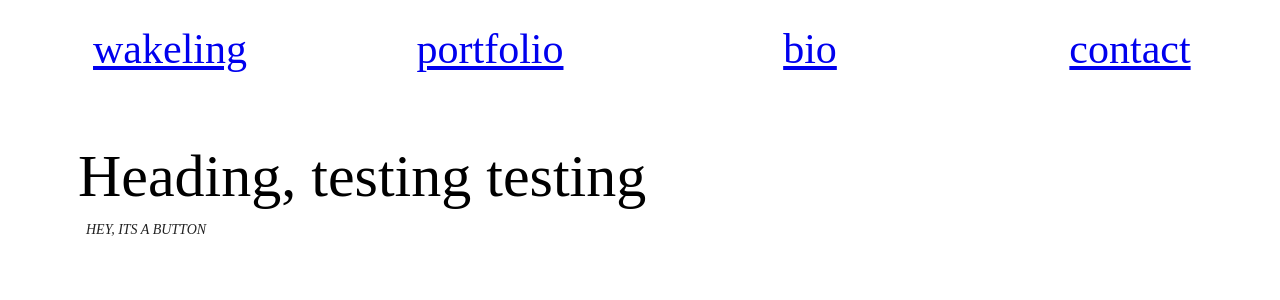
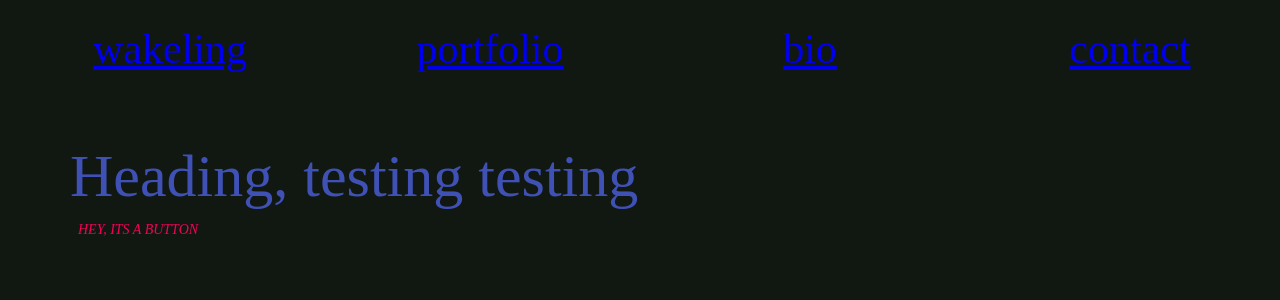
Before and after one commit to harryw123545/website-second-draft, a React (Create React App) app: page /portfolio in a window 1280 px wide. Shown: the top 300 px of the page. Built offline with nearby package versions, Linux system fonts and the light colour scheme.

Commit message:
changed background color

```diff
--- a/src/App.js
+++ b/src/App.js
@@ -1,7 +1,8 @@
 import { Box, makeStyles, Typography, ThemeProvider} from '@material-ui/core'
 import { createMuiTheme } from '@material-ui/core/styles'
 import Codex from './fonts/Codex-Regular.otf';
-import { purple } from '@material-ui/core/colors'
+import CssBaseline from "@material-ui/core/CssBaseline";
+// import { purple, green } from '@material-ui/core/colors'
 import { BrowserRouter as Router, Switch, Route, Link } from 'react-router-dom'
 import Portfolio from './portfolio'
 import Bio from './bio'
@@ -73,10 +74,13 @@ const theme = createMuiTheme({
     },
   },
   palette: {
-    primary: {
-      main: '#fefefe'
+    background: {
+      default: "#111812"
     },
-    secondary: purple
+    // text: {
+    //   primary: green,
+    //   secondary: purple
+    // }
   },
   zIndex: {
     mobileStepper: 1000,
@@ -89,12 +93,14 @@ const theme = createMuiTheme({
   }
 });
 
+
+
 function App() {
 
   const classes = useStyles()
   return (
     <ThemeProvider theme={theme}>
-
+      <CssBaseline />
     <Box>
       <Router>
         <Box className={classes.container}>
--- a/src/portfolio/index.js
+++ b/src/portfolio/index.js
@@ -1,4 +1,4 @@
-import { Button, Box, makeStyles, Typography } from '@material-ui/core'
+import { Button, Box, makeStyles, Typography, ThemeProvider } from '@material-ui/core'
 
 const useStyles = makeStyles({
     container:{
@@ -13,20 +13,30 @@ const useStyles = makeStyles({
   })
 
 
+
 function Portfolio () {
     const classes = useStyles()
 
     return (
+        <ThemeProvider>
         <Box className={classes.container}>
-            <Typography variant="h2" component="h2">
+            <Typography
+                variant="h2"
+                component="h2"
+                color="primary"
+            >
                 Heading, testing testing
             </Typography>
             <Box>
-                <Button> Hey, its a button </Button>
+                <Button
+                    color="secondary"
+                >
+                    Hey, its a button
+                </Button>
             </Box>
 
         </Box>
-
+        </ThemeProvider>
     )
 }
 
```
